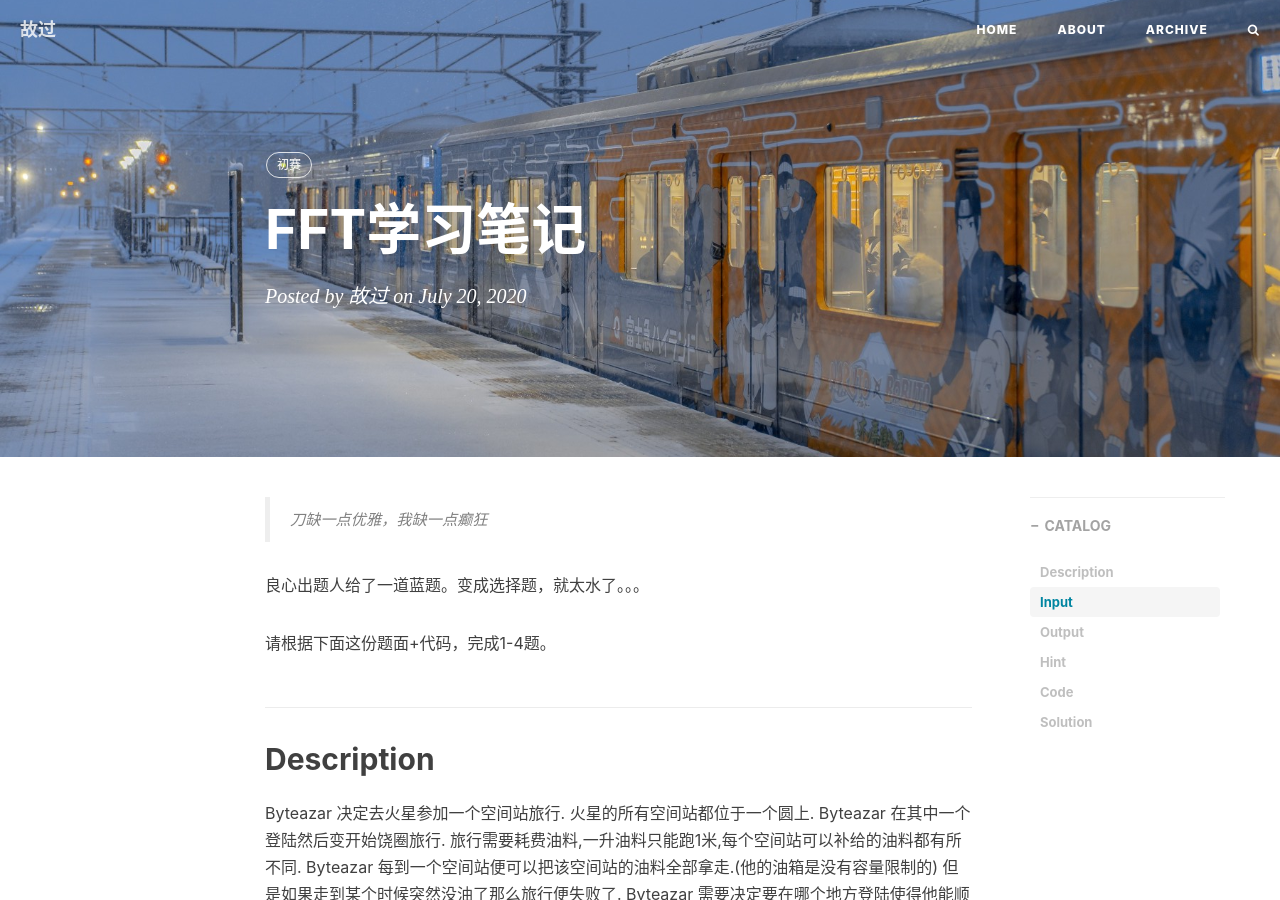
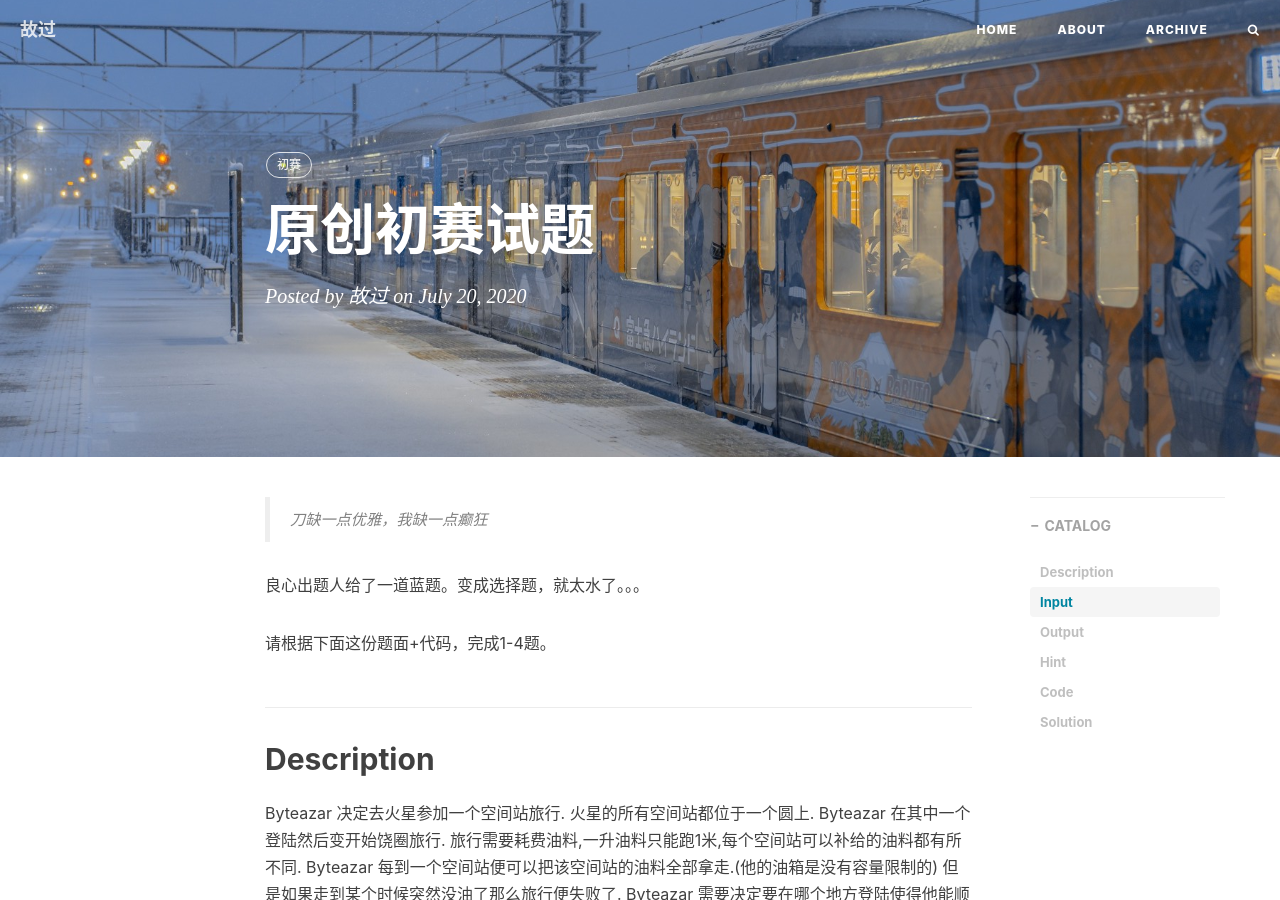
Before and after one commit to dsakhdkas/dsakhdkas.github.io, a Jekyll site: the page built from _posts/2020-07-20-原创初赛试题.md, in a window 1280 px wide and 900 px high. Built offline with Jekyll 4.4.1, drawn with Linux system fonts in a browser that asks for light colours; nearby versions of some CDN libraries; formulas are drawn with MathJax 3; comment, search, counter and statistics services are not loaded.

Commit message:
Update 2020-07-20-原创初赛试题.md

```diff
--- a/_posts/2020-07-20-原创初赛试题.md
+++ b/_posts/2020-07-20-原创初赛试题.md
@@ -1,7 +1,8 @@
 ---
 layout: post
-title: FFT学习笔记
-data: 2020-07-18 18:22:00
+title: 原创初赛试题
+sub-title: 瞎写的，留个纪念
+data: 2020-07-20 21:00:00
 author: "故过"
 header-img: "img/yccsst.jpg"
 catalog: true
```
